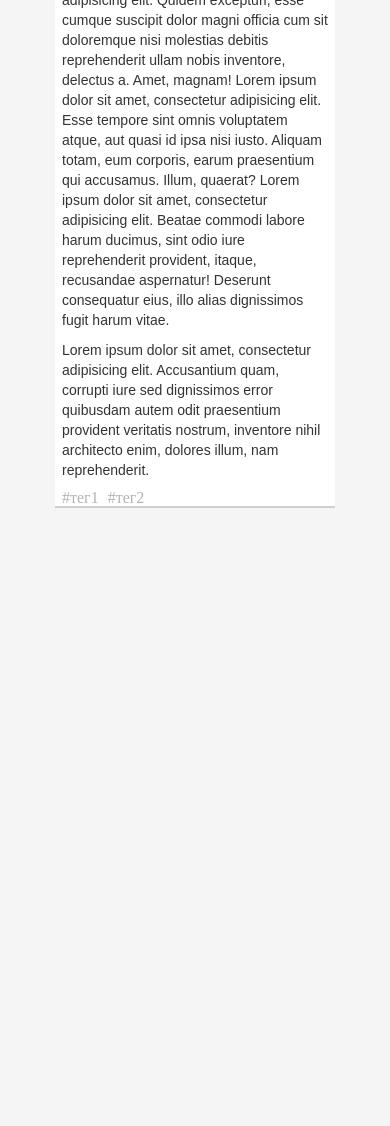
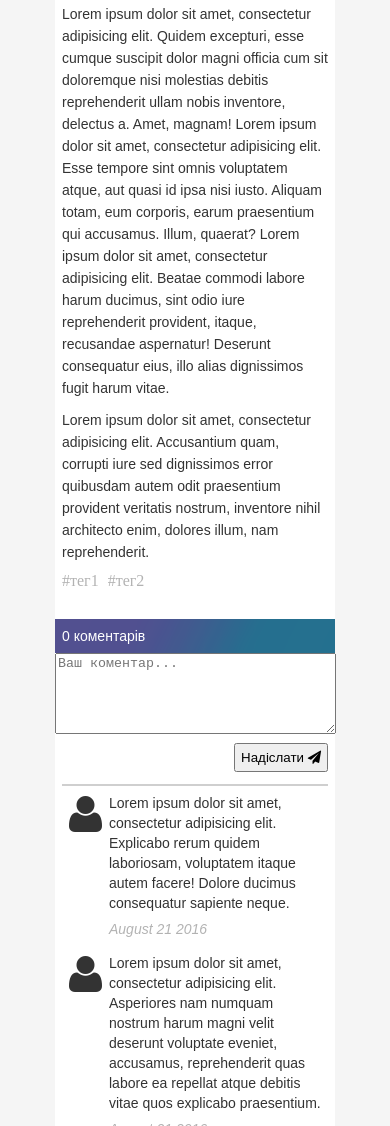
Before and after one commit to TarasBeyda/Inf-WebSite, a website: page index.html at #!/post in a window 390 px wide. Shown: the part 874-2000 px from the top of the page. Before the commit the page ends 1382 px from the top, so only its background shows below. Drawn offline with nearby package versions, Linux system fonts and the light colour scheme; some packages are replaced by stand-ins of ours.

Commit message:
post and comments mobile desktop

```diff
--- a/app/templates/post.html
+++ b/app/templates/post.html
@@ -21,12 +21,30 @@
             <p class="fonts_content">Lorem ipsum dolor sit amet, consectetur adipisicing elit. Quidem excepturi, esse cumque suscipit dolor magni officia cum sit doloremque nisi molestias debitis reprehenderit ullam nobis inventore, delectus a. Amet, magnam! Lorem ipsum dolor sit amet, consectetur adipisicing elit. Esse tempore sint omnis voluptatem atque, aut quasi id ipsa nisi iusto. Aliquam totam, eum corporis, earum praesentium qui accusamus. Illum, quaerat? Lorem ipsum dolor sit amet, consectetur adipisicing elit. Beatae commodi labore harum ducimus, sint odio iure reprehenderit provident, itaque, recusandae aspernatur! Deserunt consequatur eius, illo alias dignissimos fugit harum vitae.</p>
             <p class="fonts_content">Lorem ipsum dolor sit amet, consectetur adipisicing elit. Accusantium quam, corrupti iure sed dignissimos error quibusdam autem odit praesentium provident veritatis nostrum, inventore nihil architecto enim, dolores illum, nam reprehenderit.</p>
         </article>
+
         <div class="hashtag">
             <span>#тег1</span>
             <span>#тег2</span>
         </div>
 
-        <div class="post__comments">
+        <div class="post__comments clearfix fonts_content">
+
+            <p class="amount__comments">0 коментарів</p>
+            <textarea rows="5" placeholder="Ваш коментар..."></textarea>
+            <button type="button">Надіслати <i class="fa fa-paper-plane" aria-hidden="true"></i></button>
+
+            <div class="comments">
+                <div>
+                    <i class="fa fa-user fa-3x" aria-hidden="true"></i>
+                    <p>Lorem ipsum dolor sit amet, consectetur adipisicing elit. Explicabo rerum quidem laboriosam, voluptatem itaque autem facere! Dolore ducimus consequatur sapiente neque.</p>
+                    <time class="date fonts_content">August 21 2016</time>
+                </div>
+                <div>
+                    <i class="fa fa-user fa-3x" aria-hidden="true"></i>
+                    <p>Lorem ipsum dolor sit amet, consectetur adipisicing elit. Asperiores nam numquam nostrum harum magni velit deserunt voluptate eveniet, accusamus, reprehenderit quas labore ea repellat atque debitis vitae quos explicabo praesentium.</p>
+                    <time class="date fonts_content">August 21 2016</time>
+                </div>
+            </div>
 
         </div>
 
@@ -36,6 +54,22 @@
 
 <footer class="footer">
 
+    <p>IНФОТЕХ</p>
+    <p class="fonts_content">Lorem ipsum dolor sit amet, consectetur adipisicing elit. Reprehenderit error a similique autem distinctio laborum, explicabo qui facere cum incidunt hic.</p>
+    <p class="fonts_content"><i class="fa fa-phone" aria-hidden="true"></i>+38 093 692 11 48</p>
+    <p class="fonts_content"><i class="fa fa-envelope" aria-hidden="true">tarasbeyda@gmail.com</i></p>
 
+    <div class="footer__links">
+        <i class="fa fa-facebook" aria-hidden="true"></i>
+        <i class="fa fa-instagram" aria-hidden="true"></i>
+        <i class="fa fa-vk" aria-hidden="true"></i>
+        <i class="fa fa-twitter" aria-hidden="true"></i>
+    </div>
+
+    <div class="demarcation">
+        <h3>
+            <a href="#"><i class="fa fa-arrow-up fa-2x" aria-hidden="true"></i></a>
+        </h3>
+    </div>
 
 </footer>
--- a/src/css/style.css
+++ b/src/css/style.css
@@ -297,6 +297,7 @@ h3 {
 .post > time {
     display: block;
     padding: 50px 7px 0 7px;
+    color: rgba(0,0,0,0.3);
 }
 .post > h3 {
     margin: 20px 7px 20px 7px;
@@ -305,7 +306,7 @@ h3 {
     margin: 0px 7px 0 7px;
     padding: 20px 0 0 0;
     border-top: 2px solid #cfcfcf;
-    line-height: 20px;
+    line-height: 22px;
 }
 .post__content > p {
     margin-bottom: 10px;
@@ -319,7 +320,44 @@ h3 {
     margin-right: 5px;
 }
 .post__comments {
+    margin: 30px 0;
+}
+.post__comments textarea {
+    width: 275px;
+}
+.post__comments button {
+    float: right;
+    margin: 7px 7px 20px 0;
+    padding: 5px;
+}
+.amount__comments {
+    display: block;
+    background: url(/src/img/bgTopMenu.png) no-repeat 50% 50%;
+    background-size: cover;
+    padding: 10px 0 10px 7px;
+    color: #FFF;
+}
+.comments {
     border-top: 2px solid #cfcfcf;
+    margin: 48px 7px 0 7px;
+    color: #333;
+}
+.comments i {
+    margin-right: 7px;
+}
+.comments div {
+    margin: 7px 7px 14px 7px;
+    padding-bottom: 26px;
+    line-height: 20px;
+    position: relative;
+    display: flex;
+    align-items: flex-start;
+}
+.comments > div > .date {
+    position: absolute;
+    bottom: 0px;
+    left: 40px;
+    color: rgba(0,0,0,0.3);
 }
 
 
```
